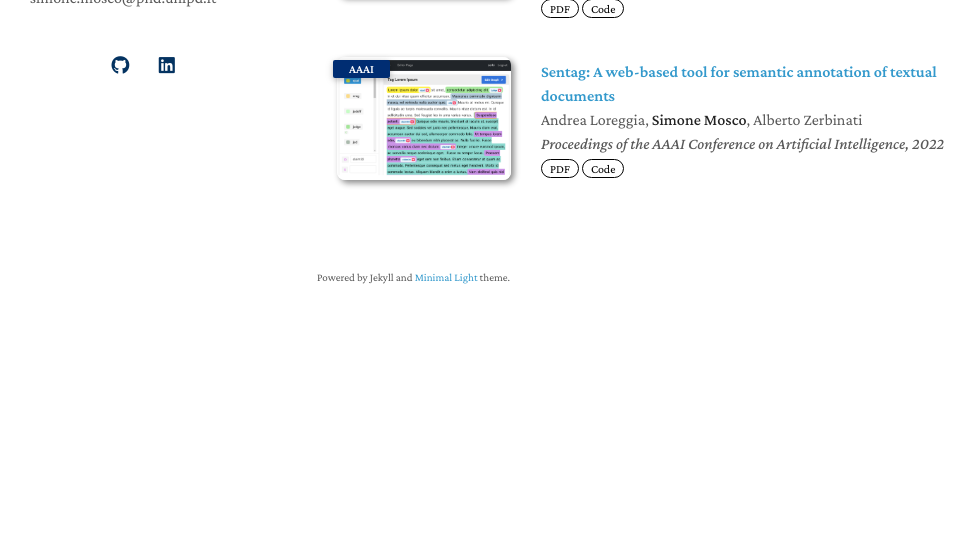
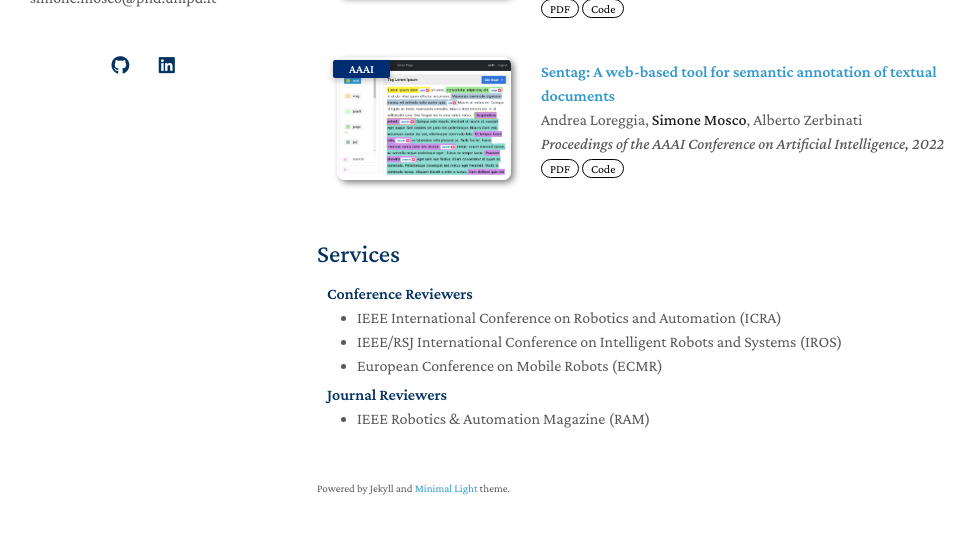
Before and after one commit to SiMoM0/simom0.github.io, a Jekyll site: the page built from index.md, in a window 1280 px wide and 900 px high, scrolled down 624 px, cut to the strip 331-865 px from the top of the window. Shown: the whole strip, without its empty margins (153-1128 px from the left). Built offline with Jekyll 4.4.1, drawn with Linux system fonts in a browser that asks for light colours; a style sheet for code colours, icons or effects is not loaded; our own code applies the rules of GitHub Pages for plain Markdown files; before the commit the page ends 1313 px from its top, so only the background shows below that.

Commit message:
add services

```diff
--- a/_includes/services.md
+++ b/_includes/services.md
@@ -1,18 +1,23 @@
-<!--## Services
+## Services
 
 
 <h4 style="margin:0 10px 0;">Conference Reviewers</h4>
 
 <ul style="margin:0 0 5px;">
-  <li><a href="http://cvpr2023.thecvf.com/"><autocolor>IEEE/CVF Conference on Computer Vision and Pattern Recognition (CVPR) 2021-2023</autocolor></a></li>
+  <li>IEEE International Conference on Robotics and Automation (ICRA)</li>
+  <li>IEEE/RSJ International Conference on Intelligent Robots and Systems (IROS)</li>
+  <li>European Conference on Mobile Robots (ECMR)</li>
+  <!-- <li><a href="http://cvpr2023.thecvf.com/"><autocolor>IEEE/CVF Conference on Computer Vision and Pattern Recognition (CVPR) 2021-2023</autocolor></a></li>
   <li><a href="http://iccv2021.thecvf.com/"><autocolor>IEEE/CVF International Conference on Computer Vision (ICCV) 2021</autocolor></a></li>
   <li><a href="https://eccv2022.ecva.net/"><autocolor>European Conference on Computer Vision (ECCV) 2022</autocolor></a></li>
+  -->
 </ul>
 
 <h4 style="margin:0 10px 0;">Journal Reviewers</h4>
 
 <ul style="margin:0 0 20px;">
-  <li><a href="https://www.computer.org/csdl/journal/tp"><autocolor>IEEE Transactions on Pattern Analysis and Machine Intelligence (TPAMI)</autocolor></a></li>
+  <li>IEEE Robotics & Automation Magazine (RAM)</li>
+  <!-- <li><a href="https://www.computer.org/csdl/journal/tp"><autocolor>IEEE Transactions on Pattern Analysis and Machine Intelligence (TPAMI)</autocolor></a></li>
   <li><a href="https://www.springer.com/journal/11263"><autocolor>International Journal of Computer Vision (IJCV)</autocolor></a></li>
+  -->
 </ul>
--->
```
